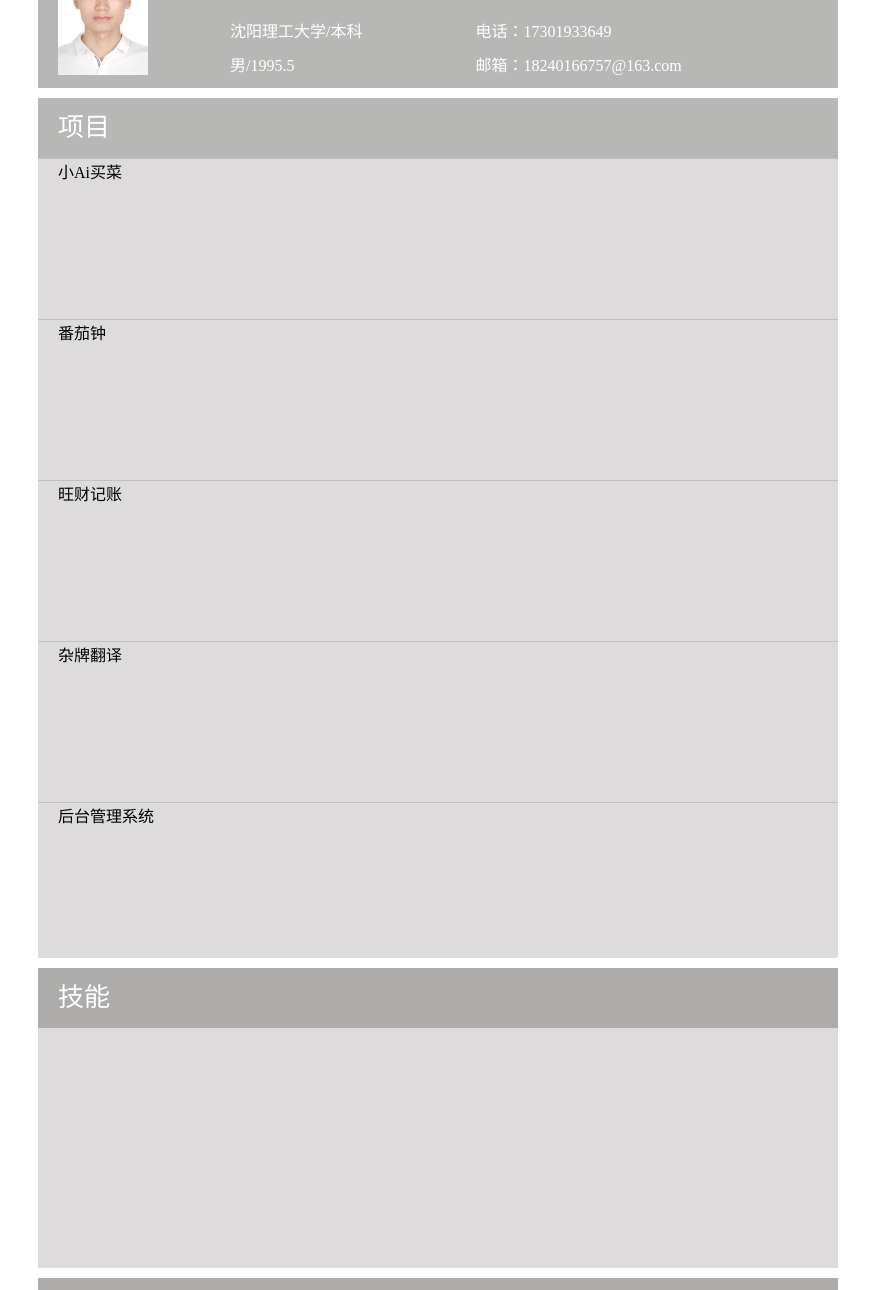
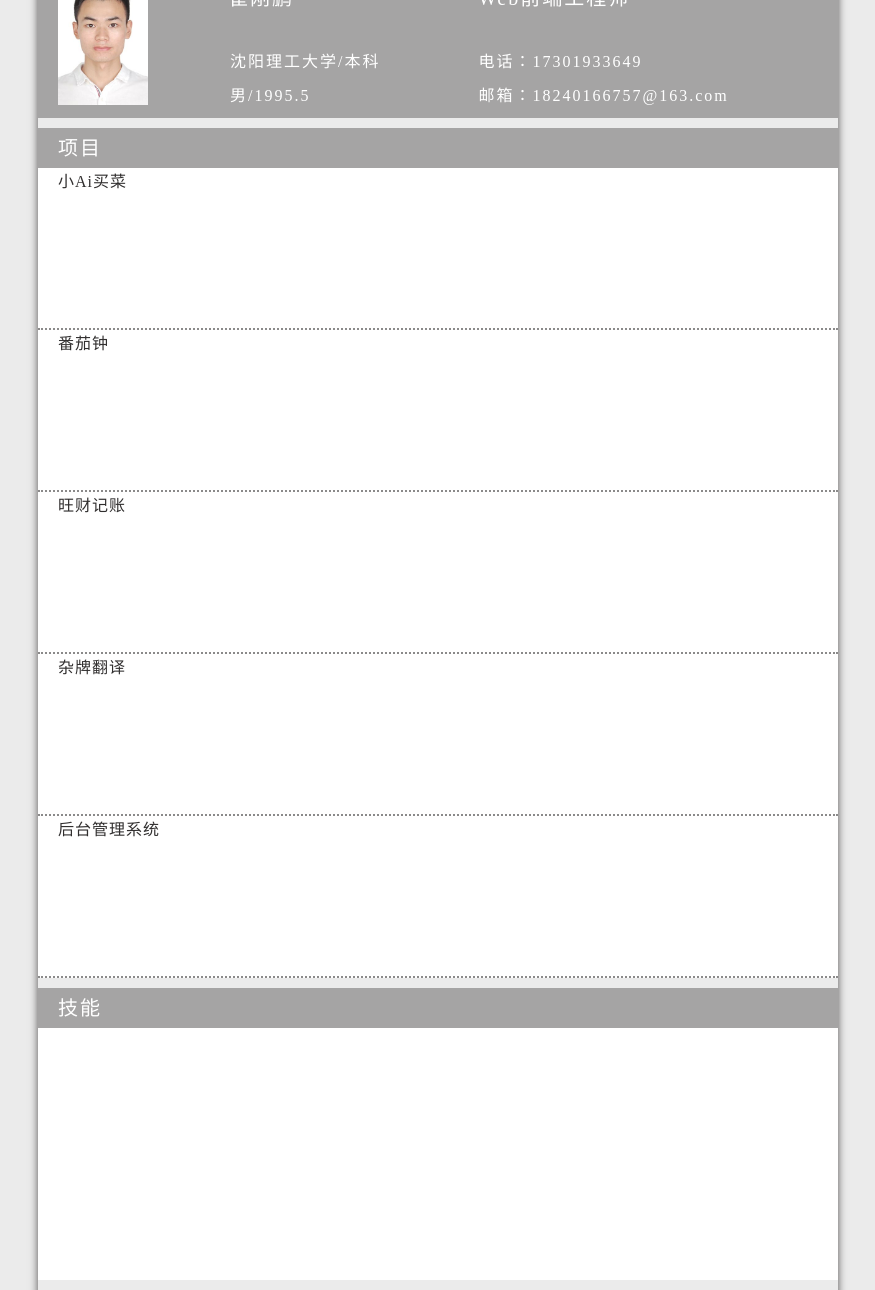
Before and after one commit to cuigangpeng/cuigangpeng.github.io, a plain HTML site: page index.html in a window 1280 px wide. Shown: the part 72-1362 px from the top of the page, without its empty margins (202-1077 px from the left). Drawn offline with Linux system fonts and the light colour scheme.

Commit message:
resume v200304

```diff
--- a/css/style.css
+++ b/css/style.css
@@ -1,3 +1,12 @@
+body{
+    background-color: rgb(235, 235, 235);
+}
+
+.hf{
+    width: 100%;
+    height: 30px;
+}
+
 *{
     margin: 0;
     padding: 0;
@@ -8,13 +17,14 @@
     width: 800px;
     height: 100%;
     margin:0 auto;
+    box-shadow: 0 0 8px #272525c9;
+
 }
 
 #top{
-    background-color: rgba(155, 155, 153, 0.712);
-    width: 800px;
+    background-color:rgb(165, 164, 164);
+    width: 100%;
     height: 160px;
-    background-color: #5f?a789;
 }
 
 #top ul li{
@@ -34,18 +44,18 @@
 #picture img{
     width: 100%;
     height: 100%;
-
 }
 
 .name{
     height: 80px;
     width: 250px;
-    font-size: 30px;
+    font-size: 20px;
     line-height: 80px;
     margin-left: 80px;
     /* background-color: red; */
     float: left;
     color: #ffffff;
+    letter-spacing: 2px;
 }
 
 .job{
@@ -56,78 +66,83 @@
     /* background-color: blue; */
     float: left;
     color: #ffffff;
+    letter-spacing: 2px;
 }
 
 .top-left{
     margin-left: 62px;
     float: left;
+    letter-spacing: 2px;
     /* background-color: yellow; */
 }
 
 .top-right{
-    margin-left: 73px;
+    margin-left: 58px;
     float: left;
+    letter-spacing: 2px;
     /* background-color: purple; */
 
 }
 
 #project{
-    width: 800px;
-    height: 800px;
+    width: 100%;
+    height: 100%;
 }
 
 .project-top{
-    height: 60px;
-    line-height: 60px;
-    font-size: 26px;
+    height: 40px;
+    line-height: 40px;
+    font-size: 20px;
     margin-top: 10px;
-    background-color: rgba(155, 155, 153, 0.712);
-    color: #ffffff;
+    letter-spacing: 2px;
+    text-indent: 20px;
+    background-color: rgb(165, 164, 164);
+    color:#ffffff;
 
-}
-.project-top span{
-    margin-left: 20px;
 }
 
 .project-main{
-    height: 800px;
-    background-color: rgb(221, 219, 219);
+    width: 100%;
+    height: 100%;
+    background-color: #ffffff;
 }
 
-.project-main div{
-    width: 800px;
+.prject-main-chird{
+    width: 100%;
     height: 160px;
-   border-top: 1px solid rgb(194, 192, 192);
+    letter-spacing: 1px;
+    border-bottom: 2px dotted rgb(139, 138, 138);
+    color: rgb(49, 47, 47);
 }
 
 .project-main div>span{
   margin-left: 20px;
 }
 
-#skill{
-    margin-top: 70px;
-    width: 800px;
+.se{
+    width: 100%;
     height: 300px;
-    background-color: rgb(221, 219, 219);
+    margin-top: 10px;
 }
 
-.se{
-    width: 800px;
-    height: 60px;
-    line-height: 60px;
-    font-size: 26px;
-    background-color: rgba(155, 155, 153, 0.712);
+.se-top{
+    width: 100%;
+    height: 40px;
+    line-height: 40px;
     color: #ffffff;
+    font-size: 20px;
+    letter-spacing: 2px;
+    text-indent: 20px;
+    background-color: rgb(165, 164, 164);
 }
 
-#experience{
-    margin-top: 10px;
-    width: 800px;
-    height: 300px;
-    background-color: rgb(221, 219, 219);
+.se-bottom{
+    width: 100%;
+    height: 252px;
+    background-color:#ffffff;
 }
 
-.se span{
-    margin-left: 20px;
-    font-size: 26px;
+p>span{
+    background-color: rgb(139, 138, 138);
+    color: #ffffff
 }
--- a/index.html
+++ b/index.html
@@ -2,11 +2,12 @@
 <html lang="en">
 <head>
     <meta charset="UTF-8">
-    <meta name="viewport" content="width=device-width, initial-scale=1.0">
+    <!-- <meta name="viewport" content="width=device-width, initial-scale=1.0"> -->
     <link rel="stylesheet" href="css/style.css">
     <title>Resume|Cuigangpeng</title>
 </head>
 <body>
+    <div class="hf"></div>
     <div id="all">
         <div id="top">
             <div id="picture">
@@ -34,19 +35,22 @@
         <div id="project">
             <div class="project-top"><span>项目</span></div>
             <div class="project-main">
-                <div class="vue1"><span>小Ai买菜</span></div>
-                <div class="vue2"><span>番茄钟</span></div>
-                <div class="react"><span>旺财记账</span></div>
-                <div class="smallapp"><span>杂牌翻译</span></div>
-                <div class="pc-node"><span>后台管理系统</span></div>
+                <div class="prject-main-chird"><span>小Ai买菜</span></div>
+                <div class="prject-main-chird"><span>番茄钟</span></div>
+                <div class="prject-main-chird"><span>旺财记账</span></div>
+                <div class="prject-main-chird"><span>杂牌翻译</span></div>
+                <div class="prject-main-chird"><span>后台管理系统</span></div>
             </div>
         </div>
-        <div id="skill">
-            <div class="se"><span>技能</span></div>
+        <div class="se">
+            <div class="se-top"><span>技能</span></div>
+            <div class="se-bottom"></div>
         </div>
-        <div id="experience">
-            <div class="se"><span>经历</span></div>
+        <div class="se">
+            <div class="se-top"><span>经历</span></div>
+            <div class="se-bottom"></div>
         </div>
     </div>
+    <div class="hf"></div>
 </body>
 </html>
```
